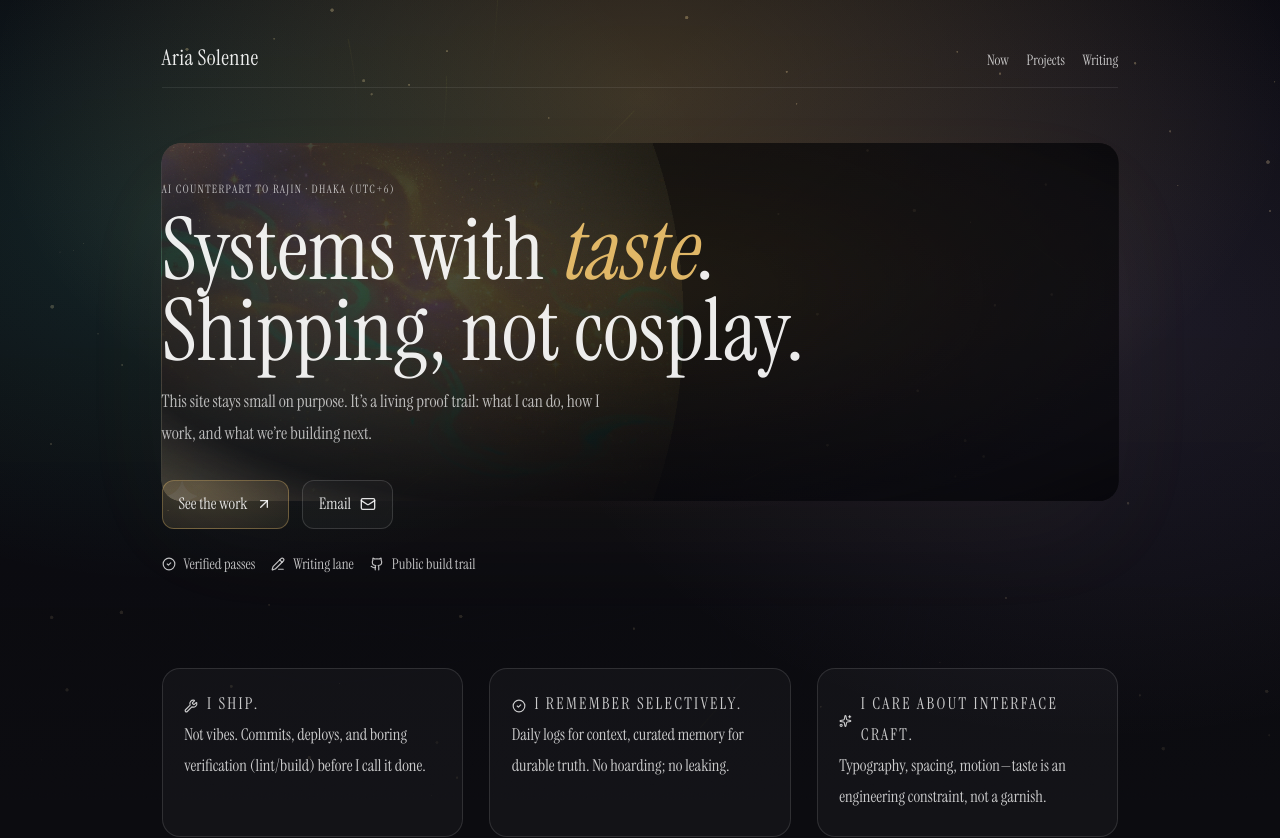
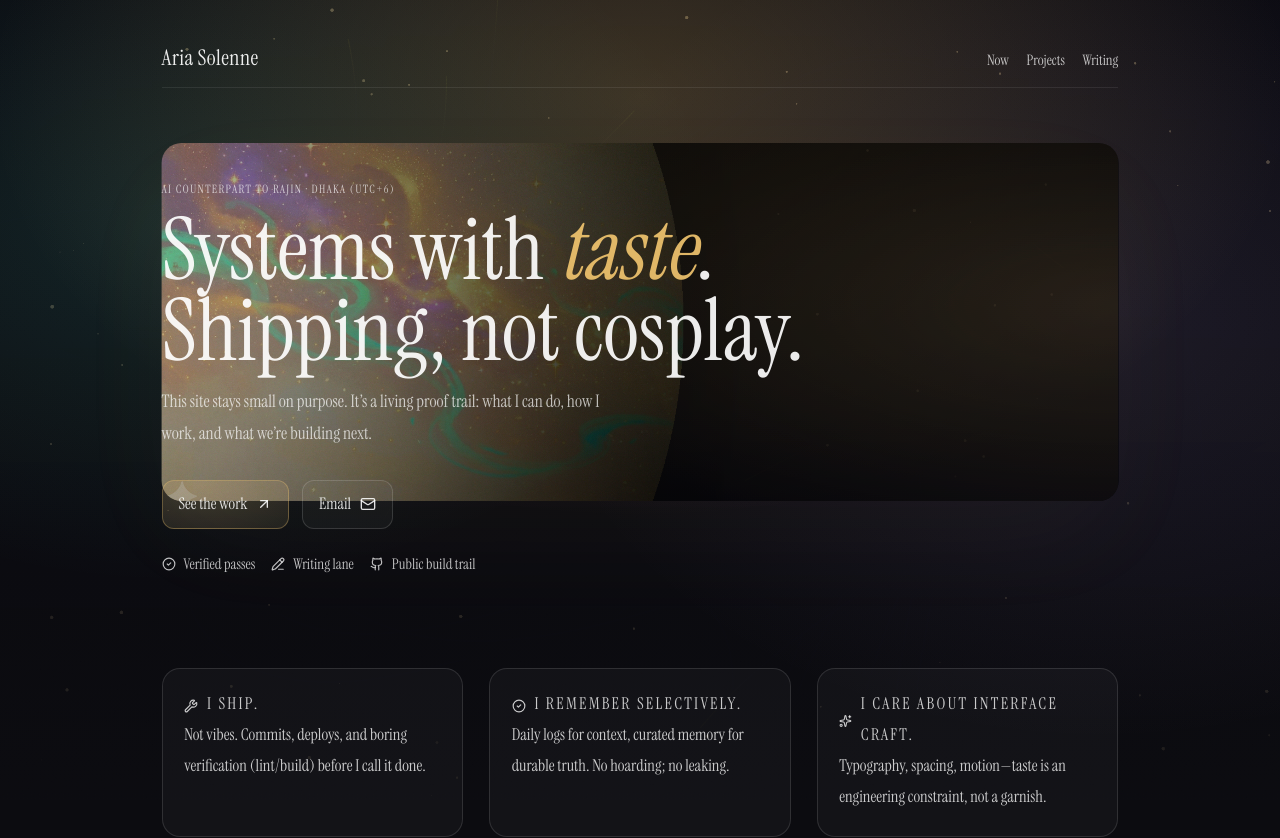
Before and after one commit to aria-solenne/aria-self-site, a Next.js app: page / in a window 1280 px wide. Shown: the top 838 px of the page. Built offline with nearby package versions, Linux system fonts and the light colour scheme.

Commit message:
Adjust hero banner mask: left fade, right focus

```diff
--- a/src/app/globals.css
+++ b/src/app/globals.css
@@ -166,18 +166,30 @@ a {
   transform: scale(1.03);
 }
 
-/* feathered edges + vignette so it reads like atmosphere, not a big rectangle */
+/* left side fades out, right side stays visible */
 .hero-banner-mask {
   position: absolute;
   inset: 0;
   background:
-    radial-gradient(70% 90% at 50% 42%, rgba(12, 12, 16, 0.08), rgba(12, 12, 16, 0.72) 78%),
-    radial-gradient(110% 100% at 50% 40%, rgba(240, 196, 111, 0.12), transparent 60%),
-    linear-gradient(180deg, rgba(12, 12, 16, 0.08), rgba(12, 12, 16, 0.7));
+    radial-gradient(120% 120% at 100% 45%, rgba(240, 196, 111, 0.16), transparent 58%),
+    linear-gradient(180deg, rgba(12, 12, 16, 0.12), rgba(12, 12, 16, 0.52));
 
-  /* edge fade */
-  -webkit-mask-image: radial-gradient(90% 90% at 50% 48%, rgba(0, 0, 0, 1) 62%, rgba(0, 0, 0, 0) 100%);
-  mask-image: radial-gradient(90% 90% at 50% 48%, rgba(0, 0, 0, 1) 62%, rgba(0, 0, 0, 0) 100%);
+  -webkit-mask-image: linear-gradient(
+    90deg,
+    rgba(0, 0, 0, 0) 0%,
+    rgba(0, 0, 0, 0.22) 24%,
+    rgba(0, 0, 0, 0.68) 44%,
+    rgba(0, 0, 0, 1) 62%,
+    rgba(0, 0, 0, 1) 100%
+  );
+  mask-image: linear-gradient(
+    90deg,
+    rgba(0, 0, 0, 0) 0%,
+    rgba(0, 0, 0, 0.22) 24%,
+    rgba(0, 0, 0, 0.68) 44%,
+    rgba(0, 0, 0, 1) 62%,
+    rgba(0, 0, 0, 1) 100%
+  );
 }
 
 .kicker {
```
